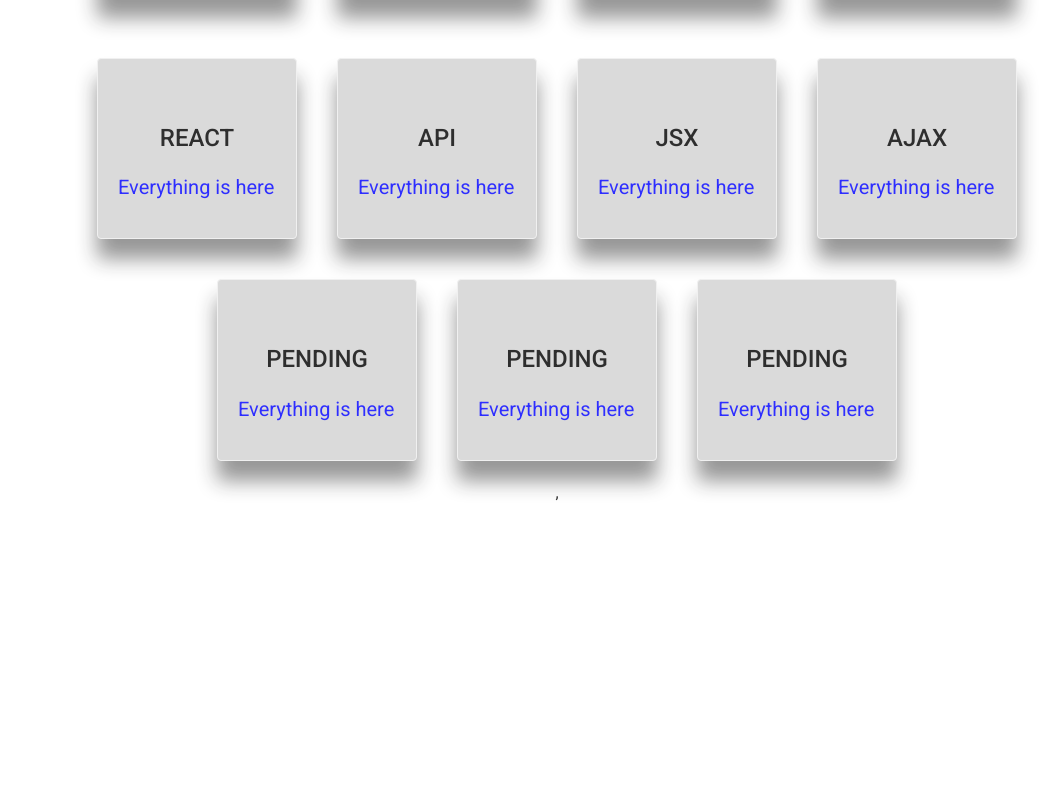
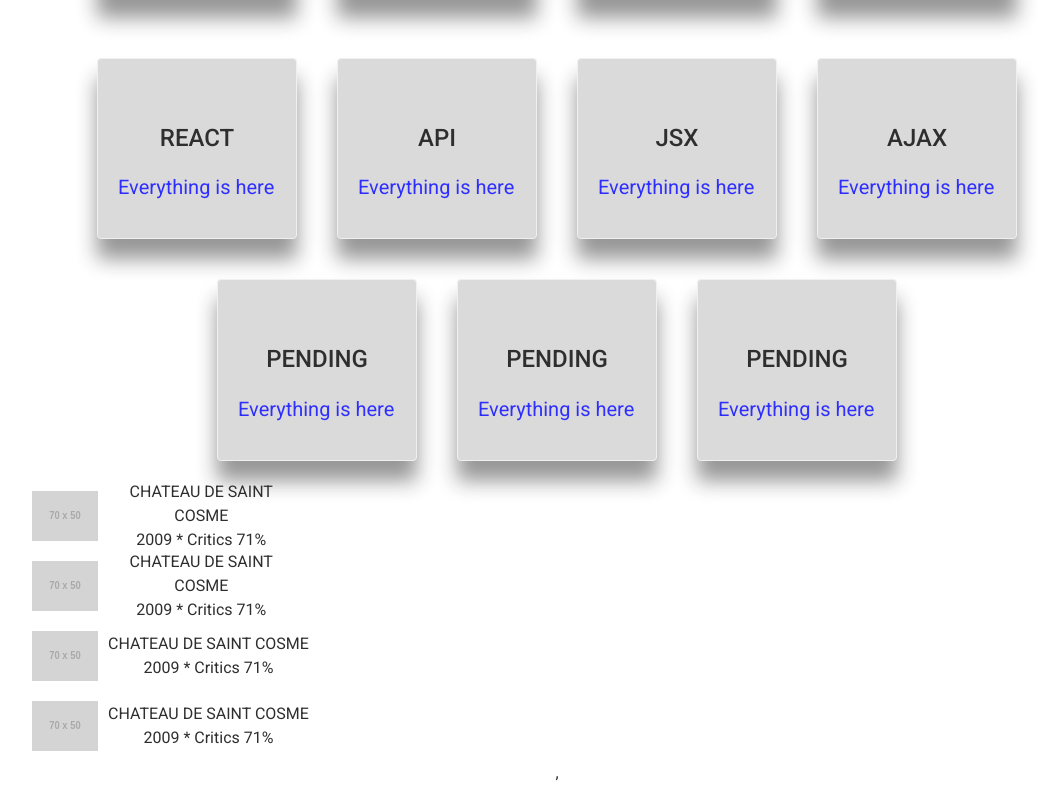
Before and after one commit to scbonner/myportfolio, a React (Create React App) app: page /courses in a window 1280 px wide. Shown: the part 374-1159 px from the top of the page, without its empty margins (83-1143 px from the left). Before the commit the page ends 879 px from the top, so only its background shows below. Built offline with nearby package versions, Linux system fonts and the light colour scheme.

Commit message:
"test ran "about, projects & courses"

```diff
--- a/src/components/About.js
+++ b/src/components/About.js
@@ -1,34 +1,35 @@
 import React from 'react';
-
+import CSS from '../css/index.css';
 
 
 const About = () => {
-        return (
+    return(
 
-
-
-            <div class="container">
-            <div className="main-content">
-            <h2>ABOUT</h2>
-
-            <p>Meet a former social justice advocate turned Software Engineer. Sadric considers herself as a life learner who decided to challenge herself by entering the field of digital technology. Writer and Social Media Manager who helps finance professionals and Fin-tech startups build an audience and get more paying clients online.</p>
+        <div className="title">
+        <h2>A Brief Summary</h2>
+        <div class="row">
+            <div class="col-6">
+                {/* <h2>Column 1</h2> */}
+                <p>Meet a former social justice advocate turned Software Engineer. As a self-proclaimed life-learner, Sadric has transitioned into the digital world quite seamlessly. Writer and Social Media Manager who helps finance professionals and Fin-tech startups build an audience and get more paying clients online.</p>
 
                 <p>Before transitioning over into the digital world, one that  she has been fascinated with for quite some time. Her professional background encapsulates startups, entrepreneurship, nonprofits and social justice; primarily around justice-involved youth and their families. </p>
-
+            </div>
+            <div class="col-6">
+                {/* <h2>Column 2</h2> */}
                 <p>Sadric graduated from High Point University as an undergraduate and graduate student. She has BS in Business an Marketing with a Masters in Public Administration. </p>
 
                 <p>In 2018, Sadric was awarded a National Science Foundation fellowship for the design of an application. Also, in 2016, she received another fellowship with the Youth Justice Leadership Institute (YJLI) of the National Juvenile Justice Network (NJJN.</p>
 
-            <p>She enjoys challenges of any kind, except speeds over 70 miles an hour.
-            </p>
+                <p>She enjoys challenges of any kind, except speeds over 70 miles an hour.</p>
             </div>
             </div>
 
+            </div>
 
     );
+
  }
 
 
 
-
 export default About;
--- a/src/components/Courses.js
+++ b/src/components/Courses.js
@@ -46,14 +46,45 @@ class Courses extends Component {
                 <div className="card">
                     <h2>PENDING</h2>
                     <p>Everything is here</p>
-                </div><div className="card">
+                </div>
+                <div className="card">
                     <h2>PENDING</h2>
                     <p>Everything is here</p>
                 </div>
+        <div class="wine-row col-3">
+          <img src="http://placehold.it/70x50"></img>
+          <div class="wine-text-container">
+              <div>CHATEAU DE SAINT COSME</div>
+              <div>2009 * Critics 71%</div>
+          </div>
         </div>
+       <div class="wine-row col-3">
+          <img src="http://placehold.it/70x50"></img>
+          <div class="wine-text-container">
+              <div>CHATEAU DE SAINT COSME</div>
+              <div>2009 * Critics 71%</div>
+          </div>
         </div>
-            );
-        }
+        <div class="wine-row">
+          <img src="http://placehold.it/70x50"></img>
+          <div class="wine-text-container">
+              <div>CHATEAU DE SAINT COSME</div>
+              <div>2009 * Critics 71%</div>
+          </div>
+        </div>
+       <div class="wine-row">
+          <img src="http://placehold.it/70x50"></img>
+          <div class="wine-text-container">
+              <div>CHATEAU DE SAINT COSME</div>
+              <div>2009 * Critics 71%</div>
+          </div>
+        </div>
+          </div>
+        </div>
+
+
+            )
+        };
     }
 
 
--- a/src/components/Projects.js
+++ b/src/components/Projects.js
@@ -15,7 +15,7 @@ const Projects = () => {
           <ul class="list-group">
             <li class="list-group-item">Bugs Bunny (https://codepen.io/coderakki - cards)</li>
             <li class="list-group-item">Tasmanian Devil (https://github.com/iwilsonq/react-material-landing-page - project page)</li>
-            <li class="list-group-item">Yosemite Sam (Link)</li>
+            <li class="list-group-item">Yosemite Sam (https://codepen.io/isurfbecause/pen/XJydBp)</li>
             <li class="list-group-item">Tweety Bird (Link)</li>
             <li class="list-group-item">Daffy Duck (Link)</li>
          </ul>
@@ -63,11 +63,13 @@ const Projects = () => {
           <p>The Projects List is a work in progress...stay tuned.</p>
         </div>
       </div>
-    </section>
-  );
+     </section>
+
+
+
+  )
 };
 
-// https://github.com/iwilsonq/react-material-landing-page
 
 
 export default Projects;
--- a/src/components/Test.js
+++ b/src/components/Test.js
@@ -4,122 +4,30 @@ import CSS from '../css/index.css';
 
 const Test = () => {
     return(
-        <div className="test">
-            <div class="some-page-wrapper">
-                <div class="row">
-                    {/* <div class="blue-column"> */}
-                        Insert paragraphs
-                    </div>
-                </div>
-                <div class="column">
-                    Second paragraph
-                </div>
+
+        <div className="title">
+        <h2>A Brief Summary</h2>
+        <div class="row">
+            <div class="col-6">
+                {/* <h2>Column 1</h2> */}
+                <p>Meet a former social justice advocate turned Software Engineer. As a self-proclaimed life-learner, Sadric has transitioned into the digital world quite seamlessly. Writer and Social Media Manager who helps finance professionals and Fin-tech startups build an audience and get more paying clients online.</p>
+
+                <p>Before transitioning over into the digital world, one that  she has been fascinated with for quite some time. Her professional background encapsulates startups, entrepreneurship, nonprofits and social justice; primarily around justice-involved youth and their families. </p>
+            </div>
+            <div class="col-6">
+                {/* <h2>Column 2</h2> */}
+                <p>Sadric graduated from High Point University as an undergraduate and graduate student. She has BS in Business an Marketing with a Masters in Public Administration. </p>
+
+                <p>In 2018, Sadric was awarded a National Science Foundation fellowship for the design of an application. Also, in 2016, she received another fellowship with the Youth Justice Leadership Institute (YJLI) of the National Juvenile Justice Network (NJJN.</p>
+
+                <p>She enjoys challenges of any kind, except speeds over 70 miles an hour.</p>
+            </div>
             </div>
 
-    )
-}
+            </div>
 
+    );
 
-
-// import React, { Component } from 'react';
-// import CSS from '../css/index.css';
-
-// class Test extends Component {
-//     constructor(props) {
-//         super(props);
-//         this.state = {
-//             value: ''
-
-//         };
-//         this.handleChange = this.handleChange.bind(this);
-//         // this.handleSubmit = this.handleSubmit.bind(this);
-//     }
-// handleChange(event) {
-//     this.setState({value: event.target.value});
-
-// }
-// render() {
-//     return (
-//         <form onSubmit={this.handleSubmit}>
-//             <label>
-//                 Name:
-//                 <input
-//                 type="text"
-//                 value={this.state.value}
-
-//             />
-//             </label>
-//         </form>
-//     );
-//   }
-// }
-
-
-
-
-
-
-
-
-
-
-// import React, { Component } from 'react';
-// import CSS from '../css/index.css';
-
-
-// class Test extends Component {
-//     render() {
-//         return (
-//     <nav class="navbar navbar-expand-md navbar-dark bg-dark mb-3">
-//     <div class="container-fluid">
-//         <a href="strance" class="navbar-brand mr-3">Sadric Bonner</a>
-//         <button type="button" class="navbar-toggler" data-toggle="collapse" data-target="#navbarCollapse">
-//             <span class="navbar-toggler-icon"></span>
-//         </button>
-//         <div class="collapse navbar-collapse" id="navbarCollapse">
-//             <div class="navbar-nav ml-auto">
-//             {/* <div class="navbar-nav ml-auto"> */}
-//                 {/* <a href="home" class="nav-item nav-link active">Home</a> */}
-
-//                 <a href="about" class="nav-item nav-link">About</a>
-//                 <a href="projects" class="nav-item nav-link">Projects</a>
-//                 <a href="courses" class="nav-item nav-link">Courses</a>
-//                 <a href="contact" class="nav-item nav-link">Contact</a>
-//             </div>
-//             </div>
-
-//         </div>
-// </nav>
-//             );
-//         }
-//      }
-
-
-
-
-// HEADER FILE Input
-
-
-// import React from 'react';
-// import { NavLink } from 'react-router-dom';
-// import CSS from '../css/index.css';
-
-
-// const Header = () => {
-//     return(
-//     <header>
-
-//         <span className="icn-logo"><i className="material-icons">Sadric Bonner</i></span>
-
-//             <ul className="main-nav">
-//                 <li><NavLink exact to="/">Home</NavLink></li>
-//                 <li><NavLink exact to="/about">About</NavLink></li>
-//                 <li><NavLink exact to="/projects">Projects</NavLink></li>
-//                 <li><NavLink exact to="/courses/html">Courses</NavLink></li>
-//                 <li><NavLink exact to="/contact">Contact</NavLink></li>
-//                 <li><NavLink exact to="/test">Test</NavLink></li>
-
-//             </ul>
-//     </header>
+ }
 
  export default Test;
--- a/src/css/index.css
+++ b/src/css/index.css
@@ -36,6 +36,17 @@ h2 {
   margin-bottom: 1.25em;
   margin: auto;
 }
+
+.title h2 {
+  padding-top: 30px;
+  padding-bottom: 20px;
+}
+
+.row {
+  display: flex;
+}
+
+
 ul {
   list-style-type: none;
 }
--- a/src/css/style.css
+++ b/src/css/style.css
@@ -75,6 +75,24 @@ nav .nav-wrapper {
 
   .row {
     margin-top: 0px;
+  }
+
+  img {
+    margin-right:10px;
+    width: 66px;
+  }
+
+  .wine-row {
+    display: flex;
+    flex-direction: row;
+    height: 70px;
+    padding: 10px 0;
+  }
+
+  .wine-text-container {
+    display: flex;
+    flex-direction: column;
+    justify-content: center;
   }
 
   .blogpost {
```
Lines whose indentation alone changed are shown as unchanged.
